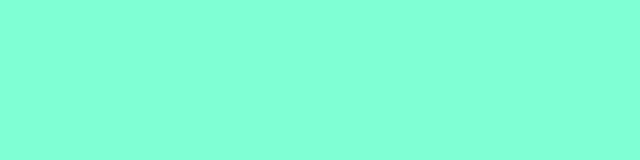
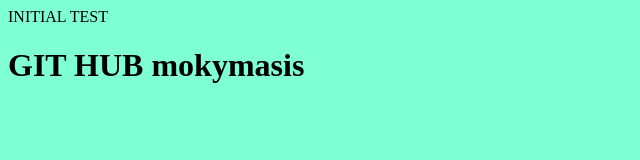
Before and after one commit to Argorass/Git-test, a plain HTML site: page index.html in a window 1280 px wide. Shown: the whole page, without its empty margins (0-640 px from the left). Drawn offline with Linux system fonts and the light colour scheme.

Commit message:
text and new paragraph  added

```diff
--- a/index.html
+++ b/index.html
@@ -7,6 +7,7 @@
     <link rel="stylesheet" href="styles.css" />
   </head>
   <body>
-    <div></div>
+    <div>INITIAL TEST</div>
+    <p><h1>GIT HUB mokymasis</h1></p>
   </body>
 </html>
```
